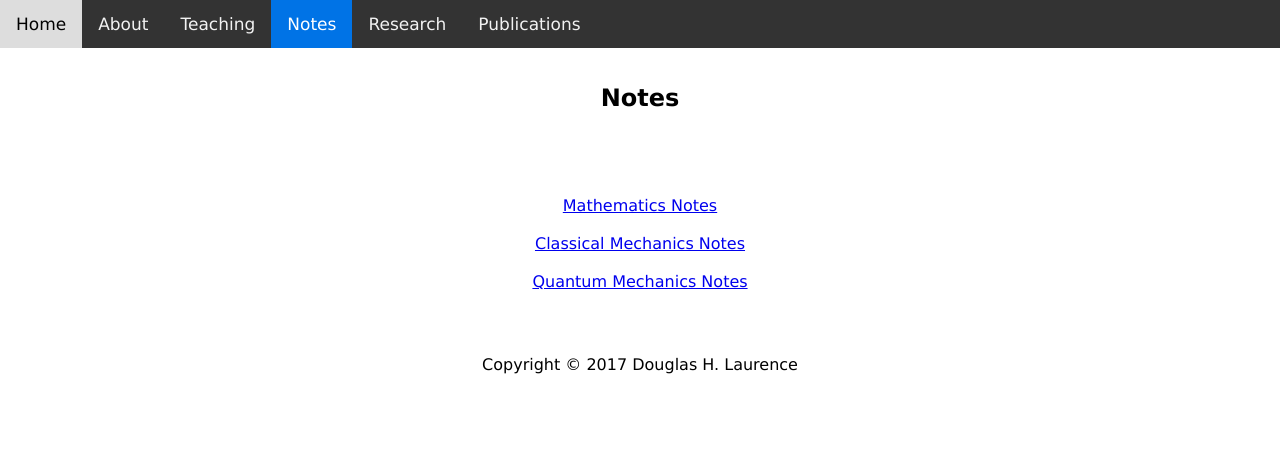
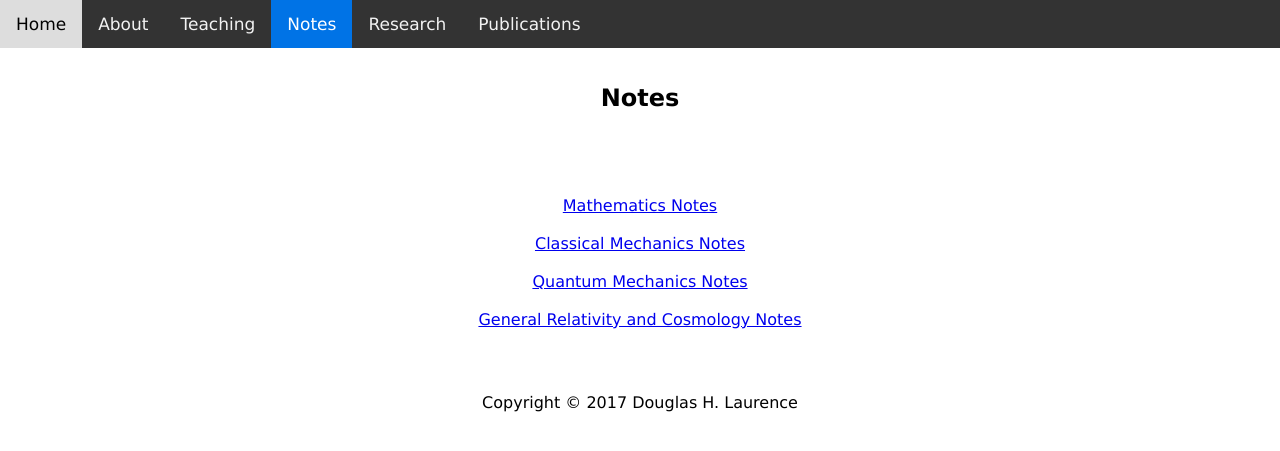
Before and after one commit to dhlaurence/dhlaurence.github.io, a Jekyll site: the page built from notes.html, in a window 1280 px wide. Shown: the top 451 px of the page. Built offline with Jekyll 4.4.1, drawn with Linux system fonts in a browser that asks for light colours.

Commit message:
Update notes.html

```diff
--- a/notes.html
+++ b/notes.html
@@ -18,5 +18,9 @@ title: Notes
     <br>
 
     <center><a href="http://www.blazartheory.com/notes/quantummechanics.html">Quantum Mechanics Notes</a></center>
+
+    <br>
+
+    <center><a href="http://www.blazartheory.com/notes/generalrelativity.html">General Relativity and Cosmology Notes</a></center>
   </p>
 </article>
```
